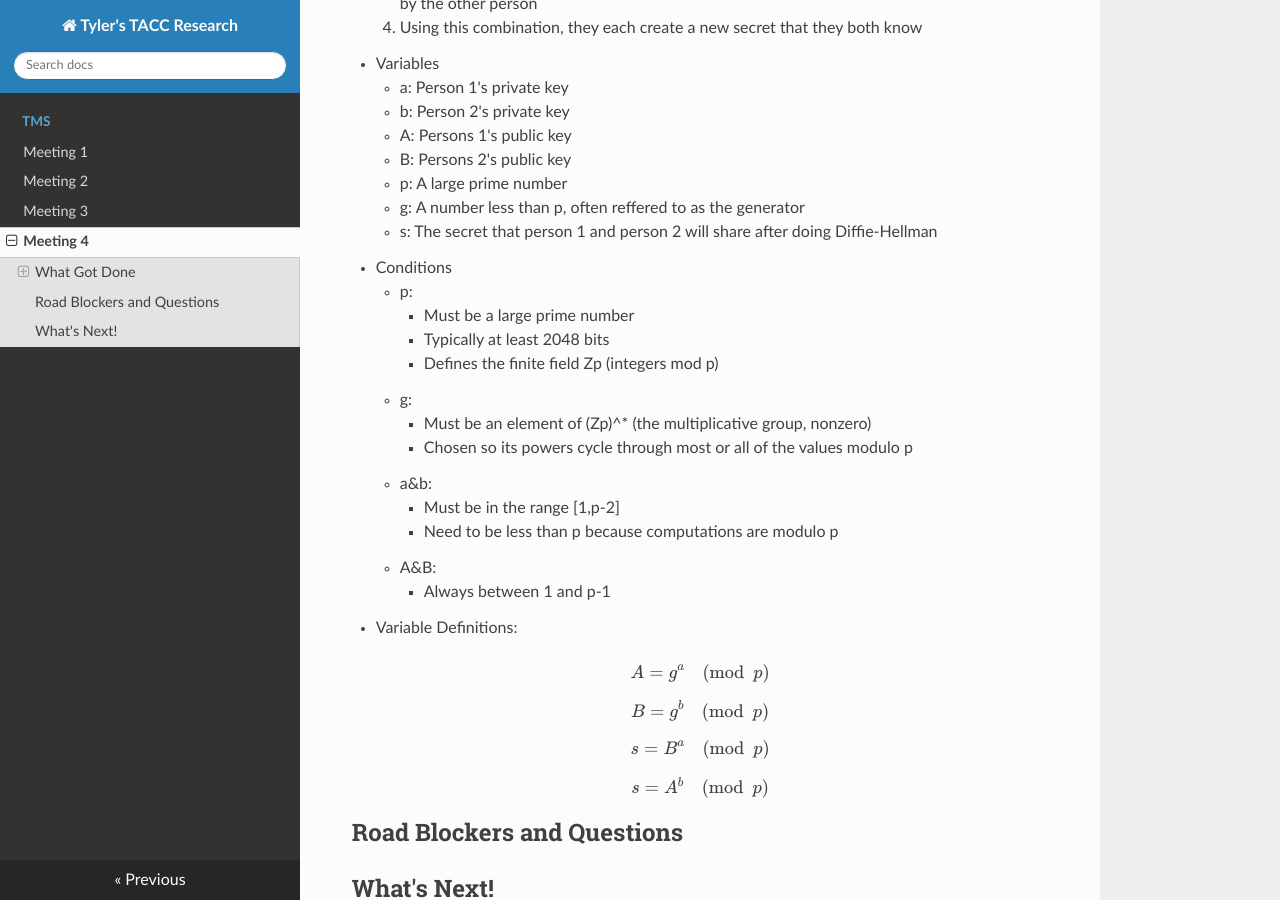
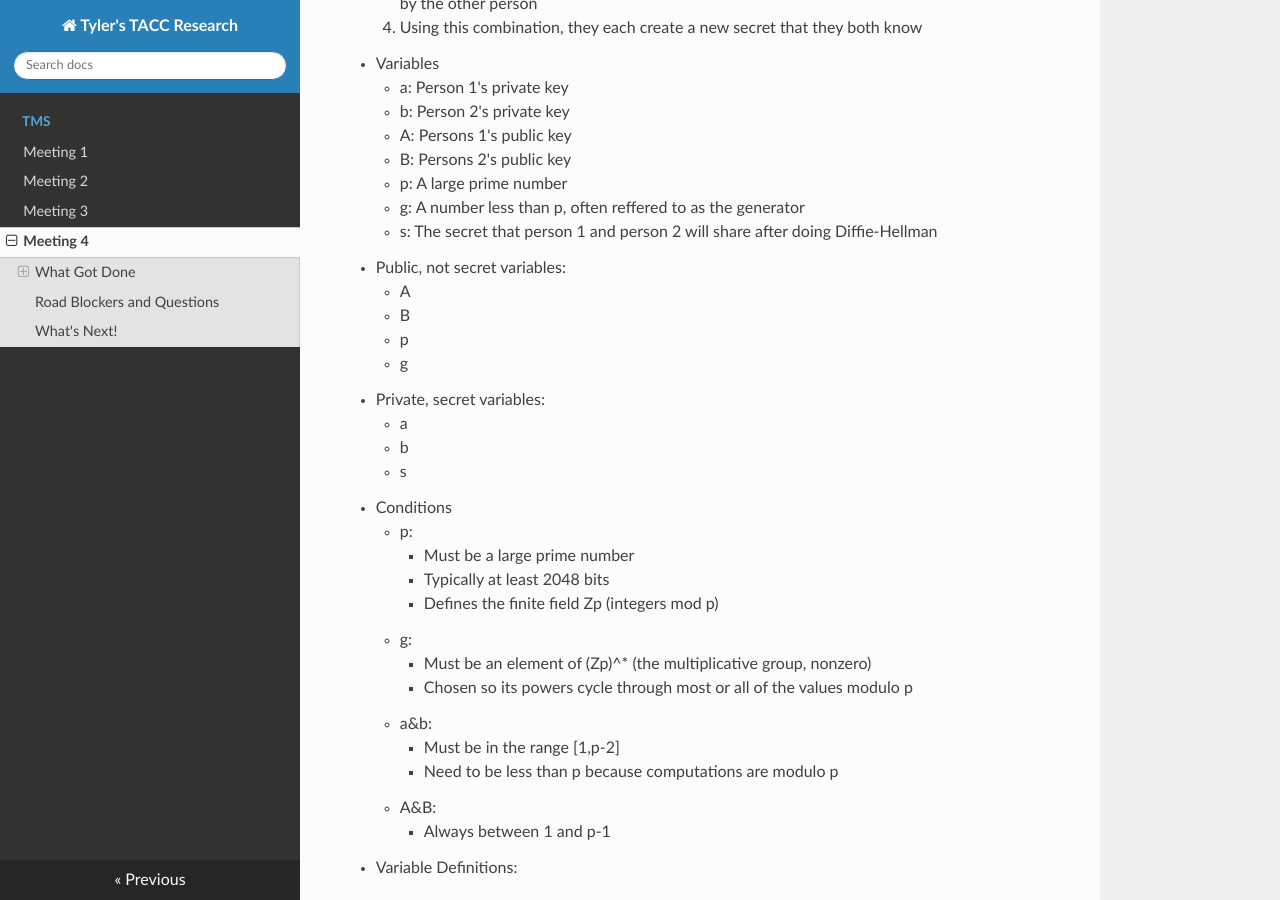
Before and after one commit to tyler0852/tylers-tacc-research, an MkDocs documentation site: the page built from docs/tms/meeting-4.md, in a window 1280 px wide and 900 px high, scrolled down 392 px. Built offline with MkDocs 1.6.1, drawn with Linux system fonts in a browser that asks for light colours; nearby versions of some CDN libraries; formulas are drawn with MathJax 3.

Commit message:
Update meeting-4.md

```diff
--- a/docs/tms/meeting-4.md
+++ b/docs/tms/meeting-4.md
@@ -18,6 +18,15 @@
     - p: A large prime number
     - g: A number less than p, often reffered to as the generator
     - s: The secret that person 1 and person 2 will share after doing Diffie-Hellman
+- Public, not secret variables:
+    - A
+    - B
+    - p
+    - g
+- Private, secret variables:
+    - a
+    - b
+    - s
 - Conditions
     - p:
         - Must be a large prime number
@@ -44,6 +53,7 @@ $$s = A^b \pmod p$$
 
 
 
+
 ## Road Blockers and Questions
 
 ## What's Next!
```
